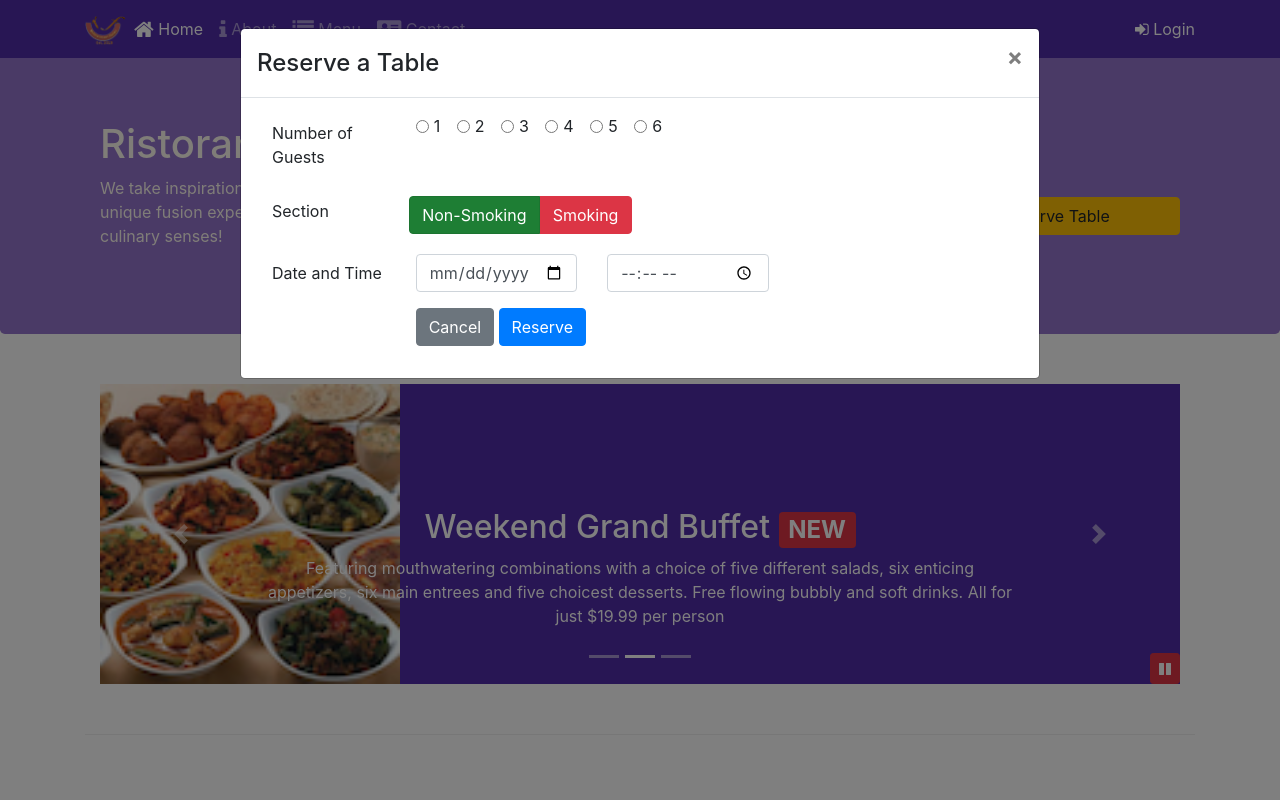
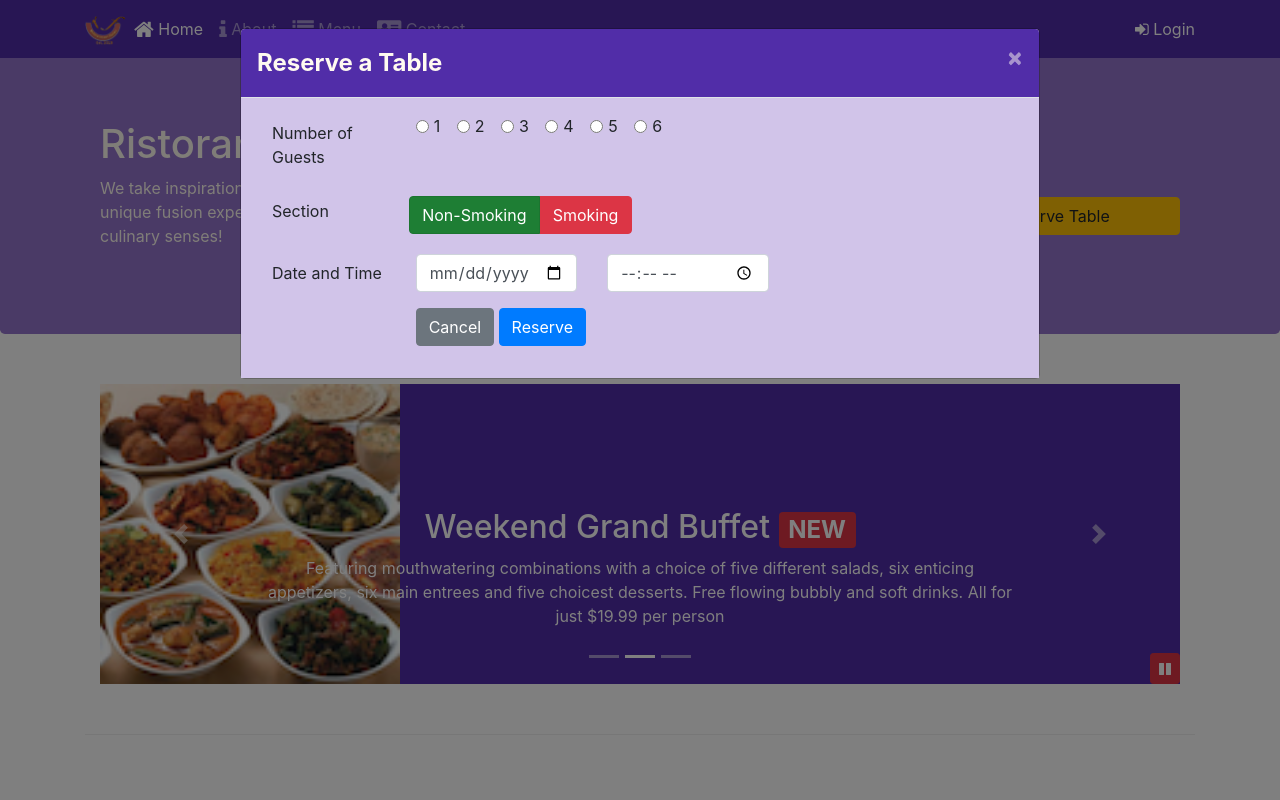
Before and after one commit to leonardo-teles/confusion, a website: page index.html in a window 1280 px wide. Both pictures are taken after a click on the button "Reserve Table". Shown: the top 800 px of the page. Drawn offline with nearby package versions, Linux system fonts and the light colour scheme.

Commit message:
Assignment 4

```diff
--- a/css/styles.scss
+++ b/css/styles.scss
@@ -68,9 +68,30 @@ body {
     }
 }
 
+.modal .modal-header h4 {
+    font-weight: bolder;
+}
+
+.modal .modal-header {
+    background-color: $background-dark;
+    color: floralwhite;
+}
+
+.modal .modal-header .close {
+    color: floralwhite;
+}
+
+.modal .modal-body {
+    background-color: $background-pale;
+}
+
 #carouselButton {
     right: 0px;
     position: absolute;
     bottom: 0px;
     z-index: 1;
 }
+
+#loginId {
+    text-decoration: none;
+}
--- a/index.html
+++ b/index.html
@@ -34,7 +34,7 @@
                     <li class="nav-item"><a class="nav-link" href="./contactus.html"><span class="fa fa-address-card fa-lg"></span> Contact</a></li>
                 </ul>
                 <span class="navbar-text">
-                    <a data-toggle="modal" data-target="#loginModal">
+                    <a id="loginId" href="#loginModal">
                         <span class="fa fa-sign-in"></span> Login
                     </a>
                 </span>
@@ -91,7 +91,7 @@
                     <img class="img-fluid" src="img/logo.png" alt="logo">
                 </div>
                 <div class="col-xs-12 col-sm-3 mt-5 align-self-center">
-                    <a class="btn btn-warning btn-block" data-toggle="modal" data-target="#formModal" role="button">Reserve Table</a>
+                    <a id="reserveForm" class="btn btn-warning btn-block" role="button">Reserve Table</a>
                 </div>
             </div>
         </div>
@@ -332,6 +332,14 @@
                     $('#carouselButton').children('span').addClass('fa-pause')
                 }
             });
+
+            $('#loginId').click(function() {
+                $('#loginModal').modal('show');
+            });
+
+            $('#reserveForm').click(function() {
+                $('#formModal').modal('show');
+            });
         });
     </script>
 
```
Also changed, not shown: css/styles.css.
